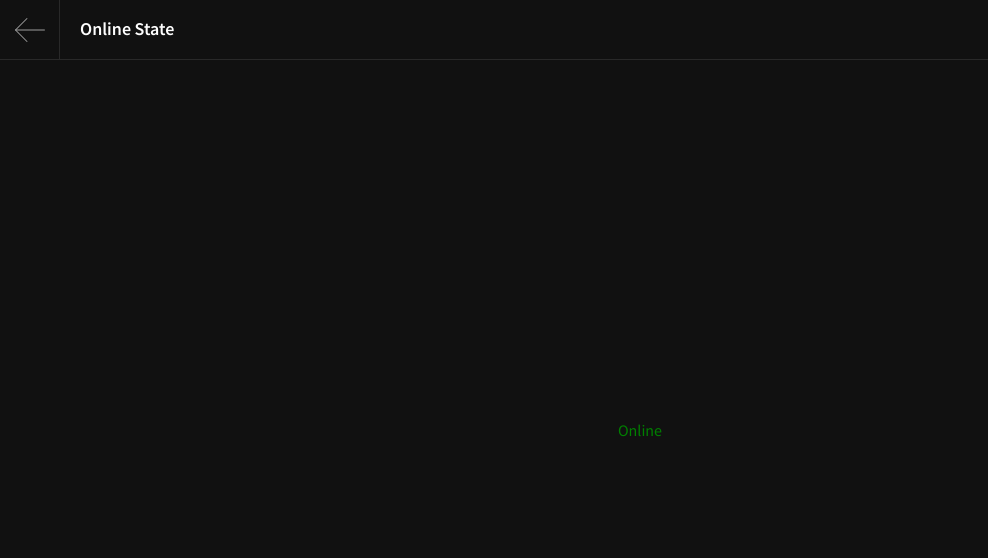
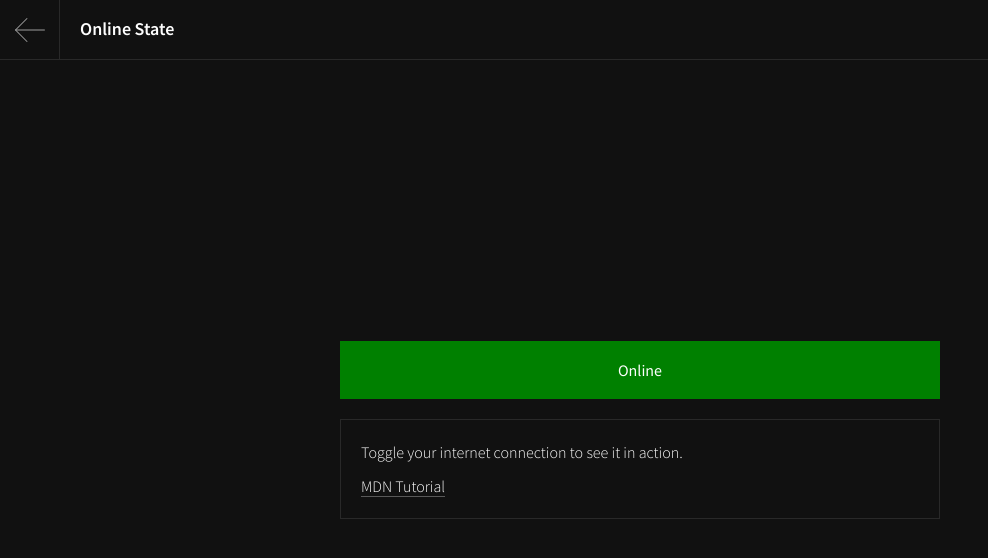
Before and after one commit to dmtrbrl/web-playground, a plain HTML site: page online-state/index.html in a window 1280 px wide. Shown: the whole page, without its empty margins (0-988 px from the left). Drawn offline with nearby package versions, Linux system fonts and the light colour scheme.

Commit message:
Change styles and add some info

```diff
--- a/online-state/index.html
+++ b/online-state/index.html
@@ -9,13 +9,15 @@
     <style>
       #onlineState {
         width: 100%;
+        padding: 20px;
+        color: #fefefe;
         text-align: center;
       }
       #onlineState.online {
-        color: green;
+        background: green;
       }
       #onlineState.offline {
-        color: red;
+        background: red;
       }
     </style>
   </head>
@@ -41,6 +43,17 @@
     <main class="content">
       <div class="container">
         <div id="onlineState" class="online">Online</div>
+        <div class="details">
+          <p>
+            Toggle your internet connection to see it in action.
+          </p>
+          <p>
+            <a
+              href="https://developer.mozilla.org/en-US/docs/Web/API/NavigatorOnLine/onLine"
+              >MDN Tutorial</a
+            >
+          </p>
+        </div>
       </div>
     </main>
     <script src="main.js"></script>
```
